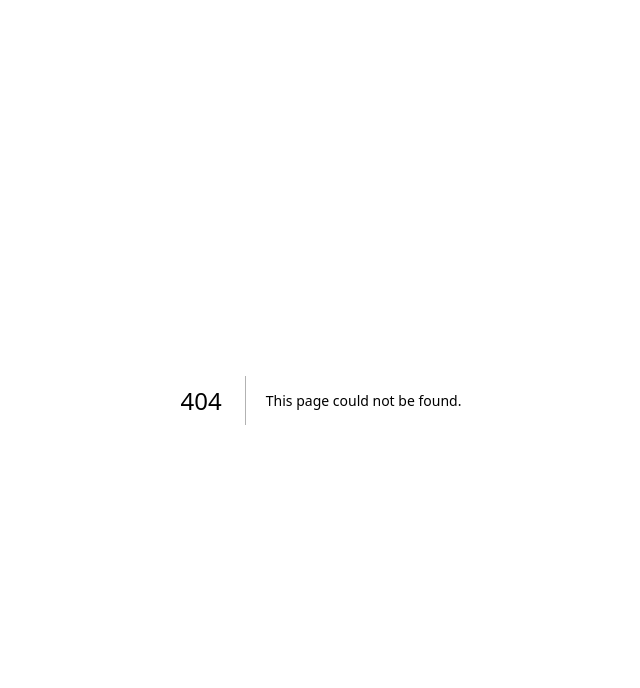
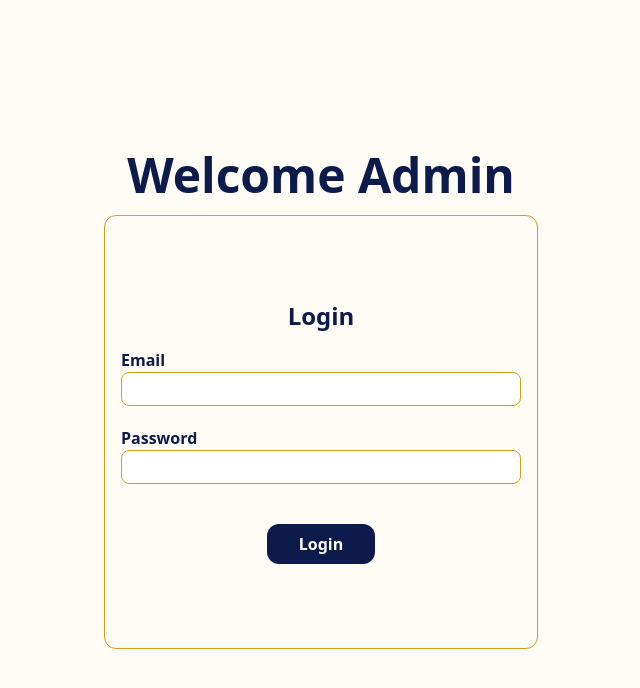
Before and after one commit to Ohmudai/Maa_durga_frontend, a Next.js app: page /admin in a window 1280 px wide. Before the commit this address had no page. Shown: the top 688 px of the page, without its empty margins (319-959 px from the left). Built offline with nearby package versions, Linux system fonts and the light colour scheme; no server answers.

Commit message:
Added logout button side bar and product page

```diff
--- a/app/admin/(protected)/layout.tsx
+++ b/app/admin/(protected)/layout.tsx
@@ -1,6 +1,8 @@
 import axios from "axios";
 import { cookies } from "next/headers";
 import { redirect } from "next/navigation";
+import { toast } from "sonner";
+import AdminSidebar from "@/app/components/admin_components/admin_globals/sidebar";
 
 export default async function ProtectedAdminLayout({
   children,
@@ -25,16 +27,19 @@ export default async function ProtectedAdminLayout({
         },
       }
     );
-    return <>{children}</>;
+
+    return (
+      <div className=" min-h-screen">
+        <AdminSidebar />
+
+        <main className="ml-70 pt-5 min-h-screen">
+          {children}
+        </main>
+      </div>
+    );
 
   }catch (error) {
-  if (axios.isAxiosError(error)) {
-    console.log("AUTH CHECK STATUS:", error.response?.status);
-    console.log("AUTH CHECK DATA:", error.response?.data);
-  } else {
-    console.log("UNKNOWN ERROR:", error);
-  }
-
+  toast.error("Invalid or expired refresh token")
   redirect("/admin/login");
 }
 }
--- /dev/null
+++ b/app/admin/(protected)/products/page.tsx
@@ -0,0 +1,7 @@
+export default function ProductsPage(){
+    return (
+        <div>
+            Welcome to the Product page
+        </div>
+    )
+}
--- /dev/null
+++ b/app/admin/page.tsx
@@ -0,0 +1,8 @@
+import AdminPage from "@/app/components/admin_components/login_form"
+export default function LoginForm() {
+     return(
+        <div>
+                <AdminPage/>
+        </div>
+     )
+}
--- /dev/null
+++ b/app/components/admin_components/admin_globals/sidebar.tsx
@@ -0,0 +1,89 @@
+"use client";
+
+import sideBarItems from "./sidebar_items";
+import { usePathname, useRouter } from "next/navigation";
+import Link from "next/link";
+import { toast } from "sonner";
+import { useMutation } from "@tanstack/react-query";
+import api from "@/lib/axios";
+export default function AdminSidebar() {
+
+  const pathname = usePathname();
+  const router = useRouter();
+  const logoutMutation = useMutation({
+    mutationFn: async () => {
+      const response = await api.post("/admin/logout/");
+
+      return response.data;
+    },
+
+    onSuccess: () => {
+      // Remove access token
+      localStorage.removeItem("access_token");
+
+      toast.success("Logged out successfully");
+
+      router.replace("/admin/login");
+    },
+
+    onError: () => {
+      toast.error("Logout failed");
+    },
+  });
+
+
+  return (
+    <aside className="fixed top-0 left-0 z-50 h-screen w-64">
+      <div className="h-full rounded-tr-2xl rounded-br-2xl border border-white bg-primary shadow-xl p-6 flex flex-col justify-between">
+
+        {/* Menu */}
+        <div>
+          <div className="flex items-center justify-between mb-6">
+            <Link href="/admin/dashboard" className="text-xl font-bold text-white cursor-pointer">
+              Menu
+            </Link>
+          </div>
+
+          {/* Sidebar Items */}
+          <ul className="space-y-4 text-white">
+            {sideBarItems.map((item) => {
+              const isActive =
+                pathname === item.href ||
+                pathname.startsWith(`${item.href}/`);
+
+              return (
+                <li
+                  key={item.href}
+                  className={`font-semibold border-b-2 border-white/20
+                    pb-2 px-3 py-2 rounded-md
+                    transition-colors
+                    ${
+                      isActive
+                        ? "bg-secondary text-white"
+                        : "hover:bg-gray-100 hover:text-black"
+                    }`}
+                >
+                  <Link
+                    href={item.href}
+                    className="block transition"
+                  >
+                    {item.label}
+                  </Link>
+                </li>
+              );
+            })}
+          </ul>
+        </div>
+      <div>
+          <button
+            onClick={() => logoutMutation.mutate()}
+            disabled={logoutMutation.isPending}
+            className="bg-secondary text-white px-4 py-2 rounded-md cursor-pointer disabled:opacity-50"
+          >
+            {logoutMutation.isPending ? "Logging out..." : "Logout"}
+          </button>
+        </div>
+      </div>
+    </aside>
+  );
+}
--- /dev/null
+++ b/app/components/admin_components/admin_globals/sidebar_items.ts
@@ -0,0 +1,12 @@
+
+ const sideBarItems = [
+  { label: "Products", href: "/admin/products" },
+  { label: "Services", href: "/admin/services" },
+  {label:'Brands',href:'/admin/brands'},
+  {label:'Gallery',href:'/admin/gallery'},
+  { label: "About us", href: "/admin/about-us" },
+  { label: "Contact", href: "/admin/contact" },
+  { label: "Offers", href: "/admin/offers" }
+];
+
+export default sideBarItems;
--- a/app/components/admin_components/login_form/login_form_component.tsx
+++ b/app/components/admin_components/login_form/login_form_component.tsx
@@ -1,74 +1,113 @@
-"use client"
+"use client";
+
 import { useForm } from "react-hook-form";
-import api from "../.././../../lib/axios"
+import { useMutation } from "@tanstack/react-query";
+import { toast } from "sonner";
+import api from "../../../../lib/axios";
+import { useRouter } from "next/navigation";
+
 type LoginFormData = {
   email: string;
   password: string;
 };
+
+type LoginResponse = {
+  data: {
+    access_token: string;
+  };
+};
+
 export default function LoginForm() {
-      const { register, handleSubmit } = useForm<LoginFormData>();
-     const onSubmit = async (data: LoginFormData) => {
-    try {
-      const response = await api.post<any>(
+  const { register, handleSubmit } = useForm<LoginFormData>();
+  const router = useRouter();
+
+  const loginMutation = useMutation({
+    mutationFn: async (data: LoginFormData) => {
+      const response = await api.post<LoginResponse>(
         "/admin/login/",
         data
       );
 
-      const { access_token } = response.data.data;
-      localStorage.setItem("access_token",access_token)
+      return response.data;
+    },
 
-    } catch (error) {
-      console.error("Login failed:", error);
-    }
+    onSuccess: (response) => {
+      toast.success("Login successful!");
+
+      const accessToken = response.data.access_token;
+
+      localStorage.setItem("access_token", accessToken);
+      router.push("/admin/dashboard");
+
+    },
+
+    onError: () => {
+      toast.error("Login failed");
+    },
+  });
+
+  const onSubmit = (data: LoginFormData) => {
+    loginMutation.mutate(data);
   };
- const productApi = async ()=>{
-  const response = await api.get<any>("/products/")
-  console.log(response)
- };
+
   return (
     <div>
-      <div className=" h-screen flex flex-col justify-center items-center">
-        <h1 className="mb-4 font-bold text-5xl text-primary">Welcome Admin</h1>
-        <div className="border border-secondary rounded-xl p-4 ">
-          <form onSubmit={handleSubmit(onSubmit)} className=" flex flex-col justify-center item-center h-[400px] w-[400px]">
+      <div className="h-screen flex flex-col justify-center items-center">
+        <h1 className="mb-4 font-bold text-5xl text-primary">
+          Welcome Admin
+        </h1>
+
+        <div className="border border-secondary rounded-xl p-4">
+          <form
+            onSubmit={handleSubmit(onSubmit)}
+            className="flex flex-col justify-center items-center h-[400px] w-[400px]"
+          >
             <h5 className="text-2xl font-semibold text-primary text-center mb-4">
               Login
             </h5>
-            <div className="flex flex-col mb-5">
+
+            <div className="flex flex-col mb-5 w-full">
               <label
                 htmlFor="email"
                 className="text-primary text-md font-semibold"
               >
                 Email
               </label>
+
               <input
-              {...register("email")}
+                {...register("email")}
                 id="email"
                 type="text"
-                className=" border-1 border-secondary  rounded-lg py-1 px-3 bg-white outline-none"
+                className="border border-secondary rounded-lg py-1 px-3 bg-white outline-none"
               />
             </div>
-            <div className="flex flex-col">
+
+            <div className="flex flex-col w-full">
               <label
                 htmlFor="password"
                 className="text-primary text-md font-semibold"
               >
                 Password
               </label>
+
               <input
-              {...register("password")}
+                {...register("password")}
                 id="password"
                 type="password"
-                className=" border-1 border-secondary  rounded-lg py-1 px-3  bg-white outline-none "
+                className="border border-secondary rounded-lg py-1 px-3 bg-white outline-none"
               />
             </div>
-            <div className="mt-10 flex justify-center item-center">
-              <button type="submit" className="bg-primary text-white cursor-pointer font-semibold px-8 py-2 rounded-xl">
-                Login In
+
+            <div className="mt-10 flex justify-center items-center">
+              <button
+                type="submit"
+                disabled={loginMutation.isPending}
+                className="bg-primary text-white cursor-pointer font-semibold px-8 py-2 rounded-xl disabled:opacity-50"
+              >
+                {loginMutation.isPending ? "Logging in..." : "Login"}
               </button>
             </div>
           </form>
-          <button onClick={productApi}>Product</button>
         </div>
       </div>
     </div>
--- a/app/components/globals/sidebar/sidebar.tsx
+++ b/app/components/globals/sidebar/sidebar.tsx
@@ -1,3 +1,4 @@
+
 import navbarItems from "../navbar/nav_bar_items";
 import { FiX } from "react-icons/fi";
 import { usePathname } from "next/navigation";
--- a/app/layout.tsx
+++ b/app/layout.tsx
@@ -1,6 +1,8 @@
 import type { Metadata } from "next";
 import { Geist, Geist_Mono } from "next/font/google";
 import "./globals.css";
+import { Toaster } from "sonner";
+import Providers from "./provider";
 
 const geistSans = Geist({
   variable: "--font-geist-sans",
@@ -32,7 +34,10 @@ export default function RootLayout({
       className={`${geistSans.variable} ${geistMono.variable} h-full antialiased`}
     >
       <body className="min-h-full flex flex-col">
-        {children}
+       <Providers>
+          {children}
+        </Providers>
+        <Toaster/>
 
       </body>
     </html>
--- /dev/null
+++ b/app/provider.tsx
@@ -0,0 +1,18 @@
+"use client";
+
+import { QueryClient, QueryClientProvider } from "@tanstack/react-query";
+import { useState } from "react";
+
+export default function Providers({
+  children,
+}: {
+  children: React.ReactNode;
+}) {
+  const [queryClient] = useState(() => new QueryClient());
+
+  return (
+    <QueryClientProvider client={queryClient}>
+      {children}
+    </QueryClientProvider>
+  );
+}
--- a/lib/axios.ts
+++ b/lib/axios.ts
@@ -8,11 +8,6 @@ import axios, { AxiosError, InternalAxiosRequestConfig } from "axios";
 
 const api = axios.create({
   baseURL: process.env.NEXT_PUBLIC_API_URL,
-
-  headers: {
-    "Content-Type": "application/json",
-  },
-
   // Important:
   // Allows browser to send the refresh-token cookie
   withCredentials: true,
--- a/package.json
+++ b/package.json
@@ -10,6 +10,7 @@
   },
   "dependencies": {
     "@base-ui/react": "^1.7.0",
+    "@tanstack/react-query": "^5.102.2",
     "axios": "^1.19.0",
     "class-variance-authority": "^0.7.1",
     "clsx": "^2.1.1",
@@ -21,6 +22,7 @@
     "react-hook-form": "^7.85.0",
     "react-icons": "^5.7.0",
     "shadcn": "^4.16.2",
+    "sonner": "^2.0.8",
     "tailwind-merge": "^3.6.0",
     "tw-animate-css": "^1.4.0"
   },
```
Also changed, not shown: 1 other file (tests, documents, lock files or other folders).
